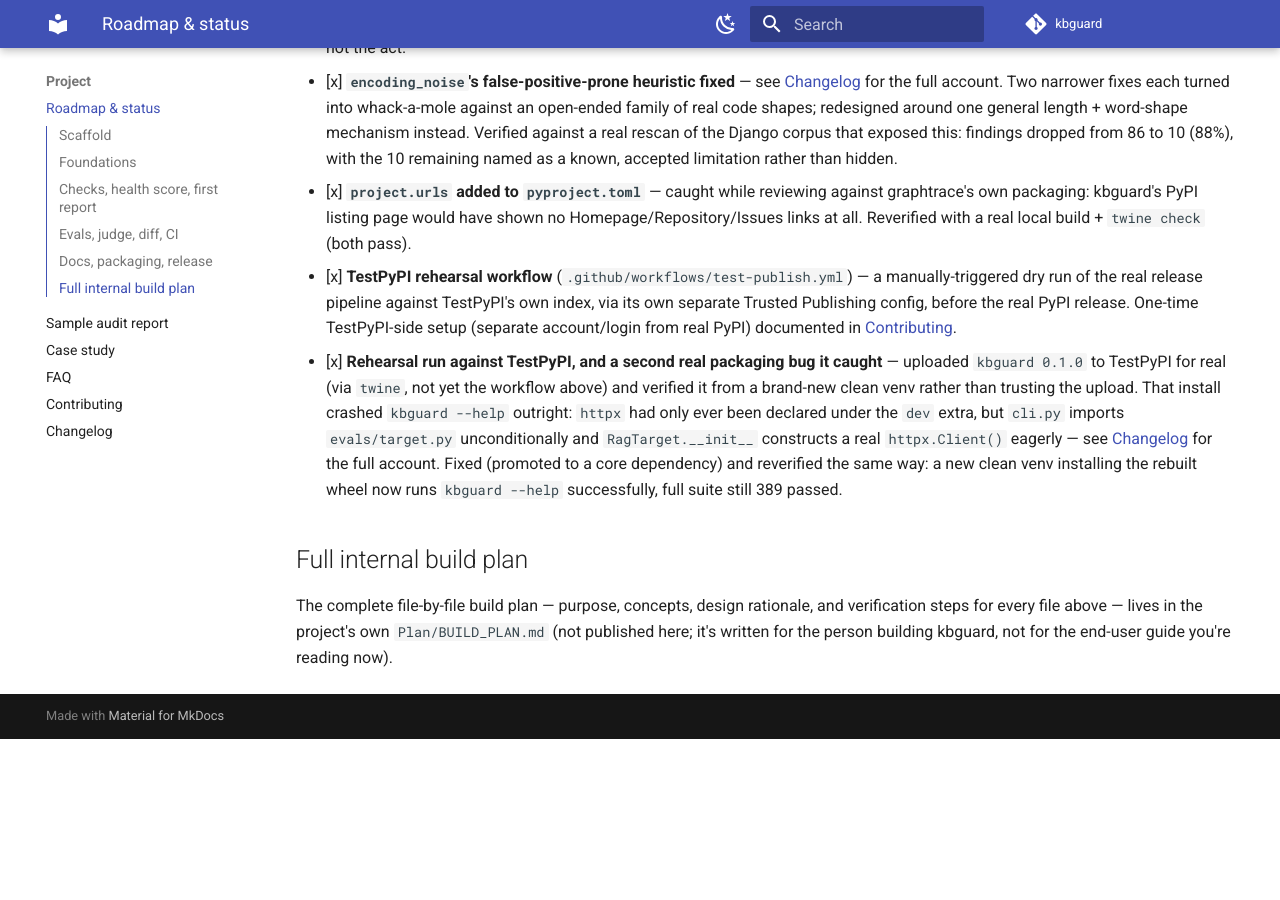
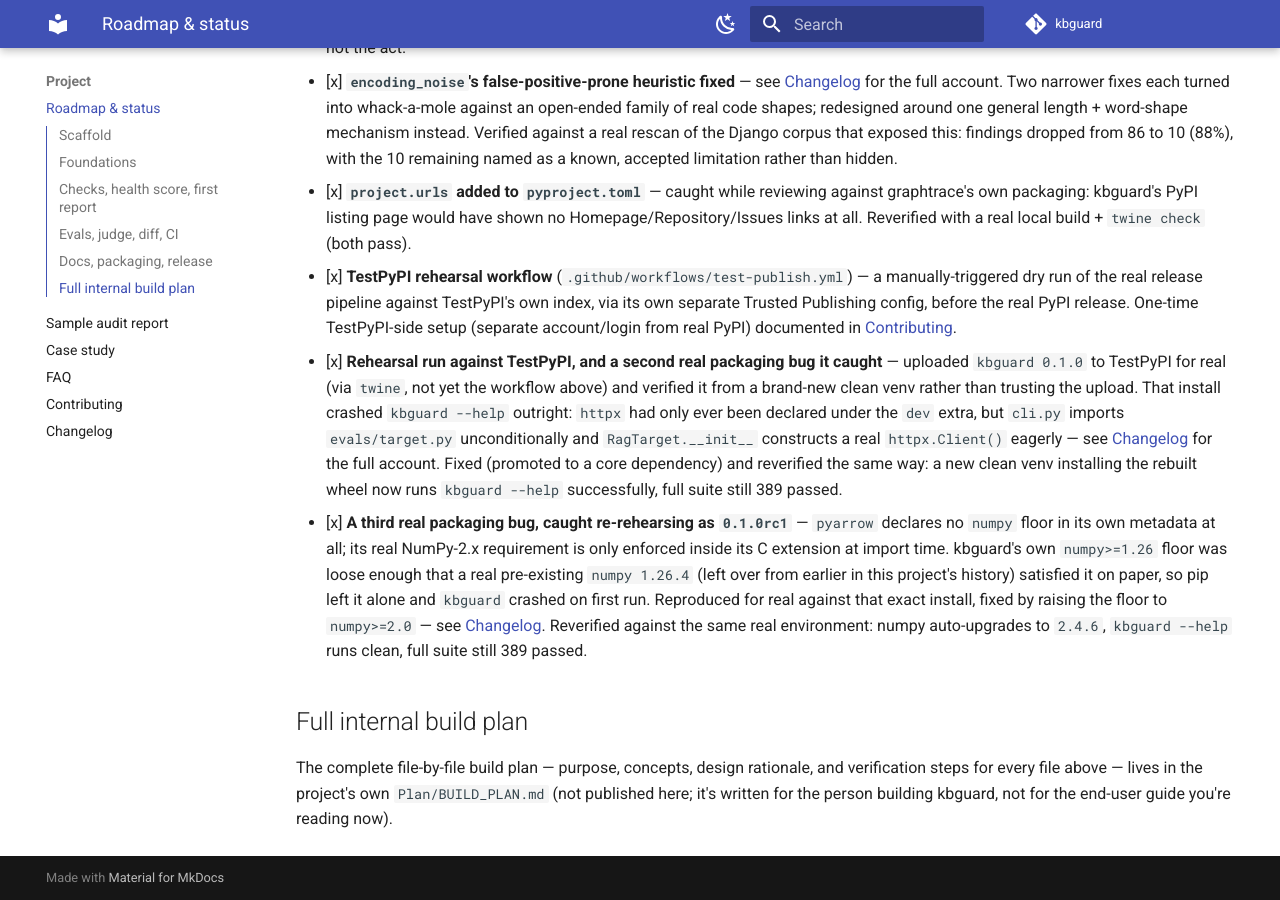
Before and after one commit to devbyanoop/kbguard, an MkDocs documentation site: the page built from docs/project/roadmap.md, in a window 1280 px wide and 900 px high, scrolled down 9370 px. Built offline with MkDocs 1.6.1 and Material for MkDocs 9.7.7, drawn with Linux system fonts in a browser that asks for light colours; comment, search, counter and statistics services are not loaded; before the commit the page ends 10109 px from its top, so only the background shows below that.

Commit message:
Document the numpy/pyarrow packaging bug the second TestPyPI rehearsal caught
Co-Authored-By: Claude Sonnet 5 <noreply@anthropic.com>

```diff
--- a/docs/project/roadmap.md
+++ b/docs/project/roadmap.md
@@ -84,6 +84,7 @@ This page is the single source of truth for "is X actually built yet?" — updat
 - [x] **`project.urls` added to `pyproject.toml`** — caught while reviewing against graphtrace's own packaging: kbguard's PyPI listing page would have shown no Homepage/Repository/Issues links at all. Reverified with a real local build + `twine check` (both pass).
 - [x] **TestPyPI rehearsal workflow** (`.github/workflows/test-publish.yml`) — a manually-triggered dry run of the real release pipeline against TestPyPI's own index, via its own separate Trusted Publishing config, before the real PyPI release. One-time TestPyPI-side setup (separate account/login from real PyPI) documented in [Contributing](contributing.md#rehearsing-a-release-on-testpypi-first).
 - [x] **Rehearsal run against TestPyPI, and a second real packaging bug it caught** — uploaded `kbguard 0.1.0` to TestPyPI for real (via `twine`, not yet the workflow above) and verified it from a brand-new clean venv rather than trusting the upload. That install crashed `kbguard --help` outright: `httpx` had only ever been declared under the `dev` extra, but `cli.py` imports `evals/target.py` unconditionally and `RagTarget.__init__` constructs a real `httpx.Client()` eagerly — see [Changelog](changelog.md) for the full account. Fixed (promoted to a core dependency) and reverified the same way: a new clean venv installing the rebuilt wheel now runs `kbguard --help` successfully, full suite still 389 passed.
+- [x] **A third real packaging bug, caught re-rehearsing as `0.1.0rc1`** — `pyarrow` declares no `numpy` floor in its own metadata at all; its real NumPy-2.x requirement is only enforced inside its C extension at import time. kbguard's own `numpy>=1.26` floor was loose enough that a real pre-existing `numpy 1.26.4` (left over from earlier in this project's history) satisfied it on paper, so pip left it alone and `kbguard` crashed on first run. Reproduced for real against that exact install, fixed by raising the floor to `numpy>=2.0` — see [Changelog](changelog.md). Reverified against the same real environment: numpy auto-upgrades to `2.4.6`, `kbguard --help` runs clean, full suite still 389 passed.
 
 ## Full internal build plan
 
```
Also changed, not shown: docs/project/changelog.md (+1 -0 lines).
